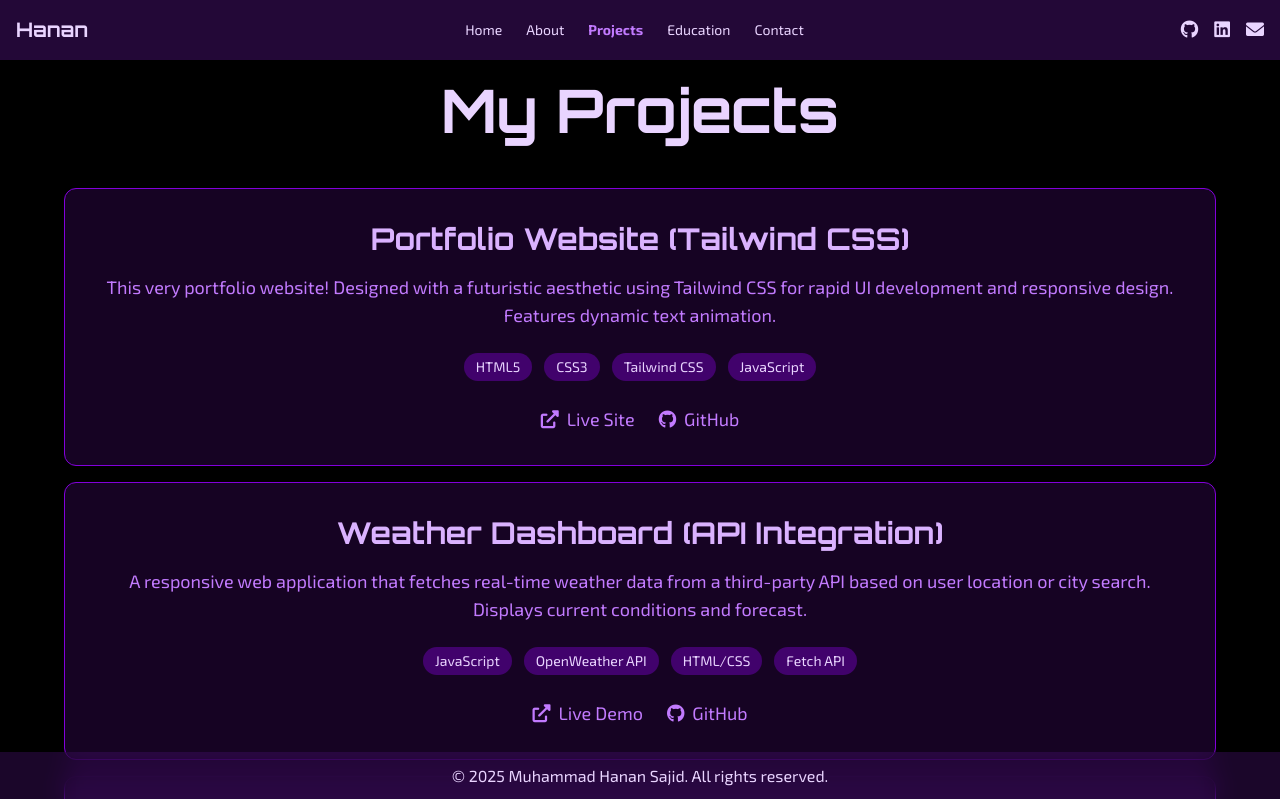
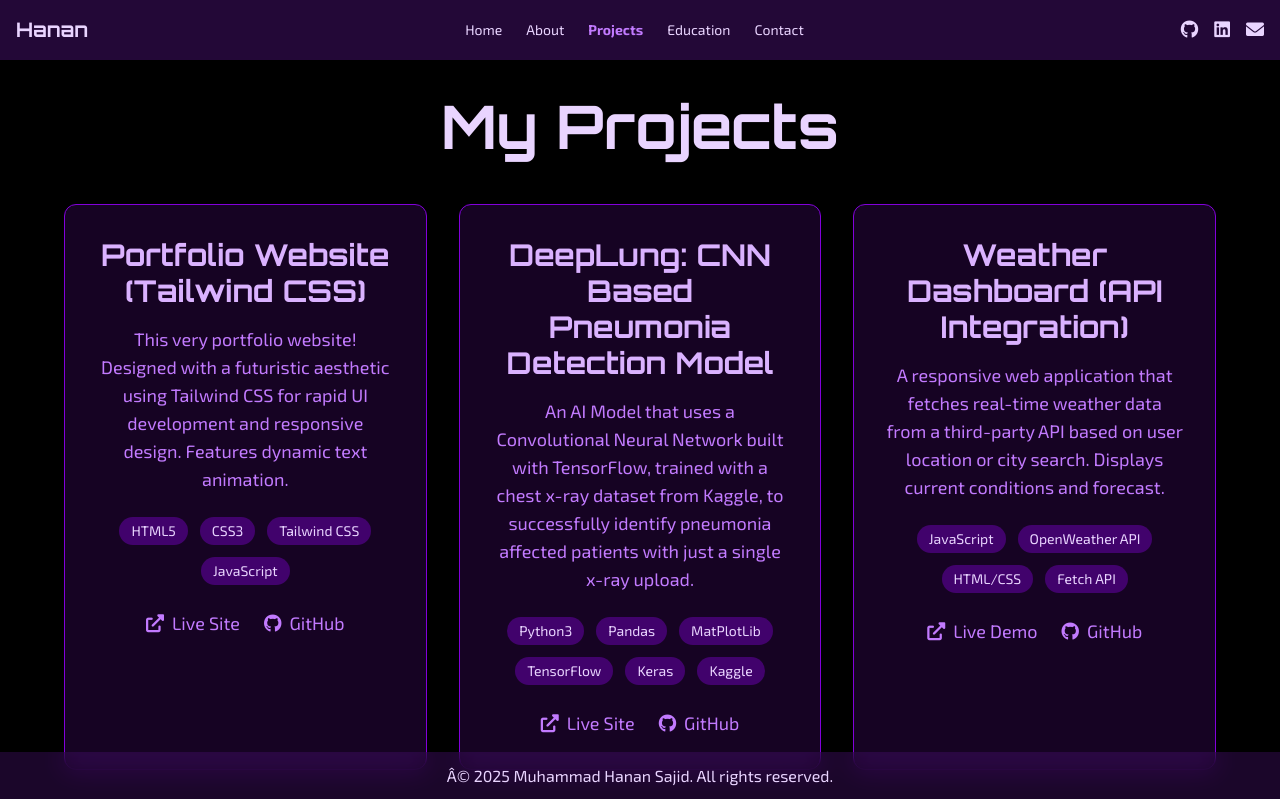
Before and after one commit to MdHananSjd/Portfolio-WebPage, a website: page src/projects.html in a window 1280 px wide. Shown: the top 799 px of the page. Drawn offline with Linux system fonts and the light colour scheme.

Commit message:
bug fixes: navbar

```diff
--- a/src/projects.html
+++ b/src/projects.html
@@ -1,7 +1,7 @@
 <!DOCTYPE html>
 <html lang="en">
 <head>
-  <meta charset="UTF-8" />
+  <meta charset="UTF-M-2025" />
   <meta name="viewport" content="width=device-width, initial-scale=1.0"/>
   <title>Muhammad Hanan Sajid | Projects</title>
   <link href="./output.css" rel="stylesheet">
@@ -30,10 +30,10 @@
           </ul>
 
           <div class="flex space-x-4">
-        <a href="https://github.com/yourusername" target="_blank" class="text-purple-200 hover:text-purple-400 transition-colors duration-300">
+            <a href="https://github.com/MdHananSjd" target="_blank" class="text-purple-200 hover:text-purple-400 transition-colors duration-300">
               <i class="fab fa-github text-lg"></i>
             </a>
-        <a href="https://linkedin.com/in/yourusername" target="_blank" class="text-purple-200 hover:text-purple-400 transition-colors duration-300">
+            <a href="https://www.linkedin.com/in/mdhnnsjd/" target="_blank" class="text-purple-200 hover:text-purple-400 transition-colors duration-300">
               <i class="fab fa-linkedin text-lg"></i>
             </a>
             <a href="mailto:your.email@example.com" class="text-purple-200 hover:text-purple-400 transition-colors duration-300">
@@ -43,11 +43,13 @@
         </nav>
       </header>
 
-  <section id="projects" class="min-h-screen py-16 px-4 gap-3 flex items-center justify-center">
-    <div class="max-w-6xl mx-auto text-center ">
-      <h2 class="text-5xl md:text-6xl font-bold text-purple-200 mb-12 futuristic-heading mt-4">My Projects</h2>
+  <section id="projects" class="min-h-screen py-16 px-4 flex items-center justify-center pt-24">
+    <div class="max-w-6xl mx-auto text-center">
+      <h2 class="text-5xl md:text-6xl font-bold text-purple-200 mb-12 futuristic-heading">My Projects</h2>
 
-        <div class="bg-purple-800/20 p-8 mb-4 rounded-xl shadow-xl border border-purple-700 hover:border-purple-500 transform hover:-translate-y-2 transition-all duration-300">
+      <div class="grid grid-cols-1 md:grid-cols-3 gap-8">
+
+        <div class="bg-purple-800/20 p-8 rounded-xl shadow-xl border border-purple-700 hover:border-purple-500 transform hover:-translate-y-2 transition-all duration-300">
           <h3 class="text-3xl font-semibold text-purple-300 mb-4 futuristic-heading">Portfolio Website (Tailwind CSS)</h3>
           <p class="text-purple-400 mb-6 text-lg">
             This very portfolio website! Designed with a futuristic aesthetic using Tailwind CSS for rapid UI development and responsive design. Features dynamic text animation.
@@ -68,7 +70,30 @@
           </div>
         </div>
 
-        <div class="bg-purple-800/20 p-8 mb-4 rounded-xl shadow-xl border border-purple-700 hover:border-purple-500 transform hover:-translate-y-2 transition-all duration-300">
+        <div class="bg-purple-800/20 p-8 rounded-xl shadow-xl border border-purple-700 hover:border-purple-500 transform hover:-translate-y-2 transition-all duration-300">
+          <h3 class="text-3xl font-semibold text-purple-300 mb-4 futuristic-heading">DeepLung: CNN Based Pneumonia Detection Model </h3>
+          <p class="text-purple-400 mb-6 text-lg">
+              An AI Model that uses a Convolutional Neural Network built with TensorFlow, trained with a chest x-ray dataset from Kaggle, to successfully identify pneumonia affected patients with just a single x-ray upload.
+          </p>
+          <div class="flex flex-wrap justify-center gap-3 mb-6">
+            <span class="bg-purple-700/40 text-purple-200 text-sm px-3 py-1 rounded-full">Python3</span>
+            <span class="bg-purple-700/40 text-purple-200 text-sm px-3 py-1 rounded-full">Pandas</span>
+            <span class="bg-purple-700/40 text-purple-200 text-sm px-3 py-1 rounded-full">MatPlotLib</span>
+            <span class="bg-purple-700/40 text-purple-200 text-sm px-3 py-1 rounded-full">TensorFlow</span>
+            <span class="bg-purple-700/40 text-purple-200 text-sm px-3 py-1 rounded-full">Keras</span>
+            <span class="bg-purple-700/40 text-purple-200 text-sm px-3 py-1 rounded-full">Kaggle</span>
+          </div>
+          <div class="flex justify-center space-x-6">
+            <a href="https://yourportfolio.com" target="_blank" class="text-purple-400 hover:text-purple-200 transition-colors duration-300 text-lg">
+              <i class="fas fa-external-link-alt mr-2"></i>Live Site
+            </a>
+            <a href="https://github.com/MdHananSjd/DeepLung-Pneumonia-Detection" target="_blank" class="text-purple-400 hover:text-purple-200 transition-colors duration-300 text-lg">
+              <i class="fab fa-github mr-2"></i>GitHub
+            </a>
+          </div>
+        </div>
+
+        <div class="bg-purple-800/20 p-8 rounded-xl shadow-xl border border-purple-700 hover:border-purple-500 transform hover:-translate-y-2 transition-all duration-300">
           <h3 class="text-3xl font-semibold text-purple-300 mb-4 futuristic-heading">Weather Dashboard (API Integration)</h3>
           <p class="text-purple-400 mb-6 text-lg">
             A responsive web application that fetches real-time weather data from a third-party API based on user location or city search. Displays current conditions and forecast.
@@ -83,13 +108,13 @@
             <a href="https://example.com/weather-demo" target="_blank" class="text-purple-400 hover:text-purple-200 transition-colors duration-300 text-lg">
               <i class="fas fa-external-link-alt mr-2"></i>Live Demo
             </a>
-            <a href="https://github.com/yourusername/weather-app-repo" target="_blank" class="text-purple-400 hover:text-purple-200 transition-colors duration-300 text-lg">
+            <a href="https://github.com/MdHananSjd/Weather-Dashboard" target="_blank" class="text-purple-400 hover:text-purple-200 transition-colors duration-300 text-lg">
               <i class="fab fa-github mr-2"></i>GitHub
             </a>
           </div>
         </div>
 
-        <div class="bg-purple-800/20 p-8 mb-4 rounded-xl shadow-xl border border-purple-700 hover:border-purple-500 transform hover:-translate-y-2 transition-all duration-300">
+        <div class="bg-purple-800/20 p-8 rounded-xl shadow-xl border border-purple-700 hover:border-purple-500 transform hover:-translate-y-2 transition-all duration-300">
           <h3 class="text-3xl font-semibold text-purple-300 mb-4 futuristic-heading">AI Chatbot Interface</h3>
           <p class="text-purple-400 mb-6 text-lg">
             A sleek, minimalist chatbot UI built with Vue.js, featuring real-time message display and a customizable theme. Focus on user experience and responsiveness.
```
Also changed, not shown: src/about.html (+2 -2 lines), src/contact.html (+4 -4 lines), src/education.html (+2 -2 lines), src/index.html (+2 -2 lines), src/output.css. Lines whose indentation alone changed are shown as unchanged.
